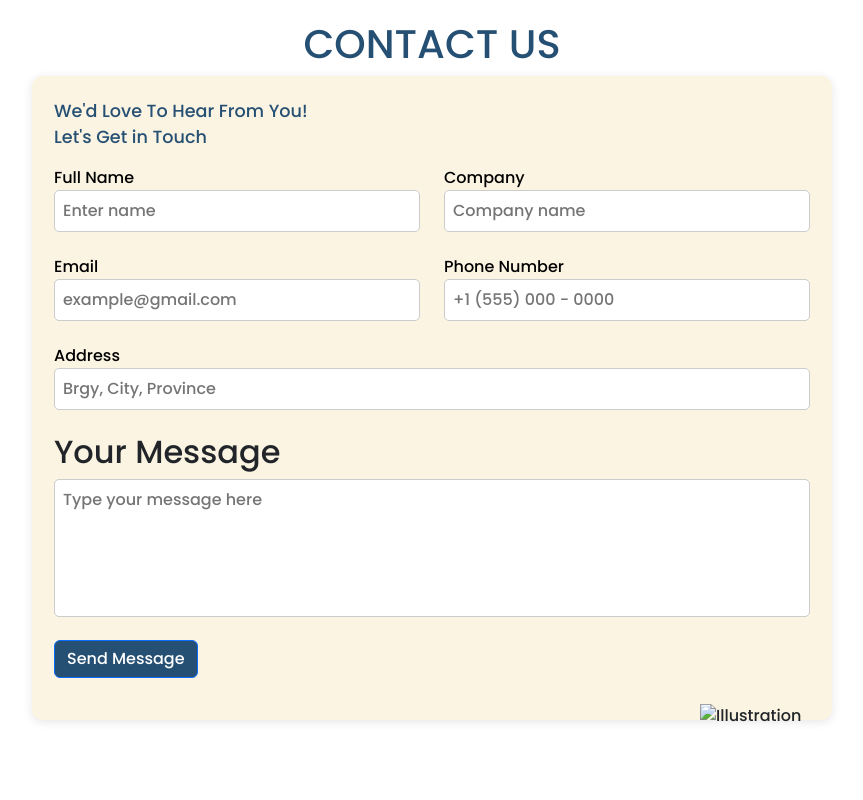
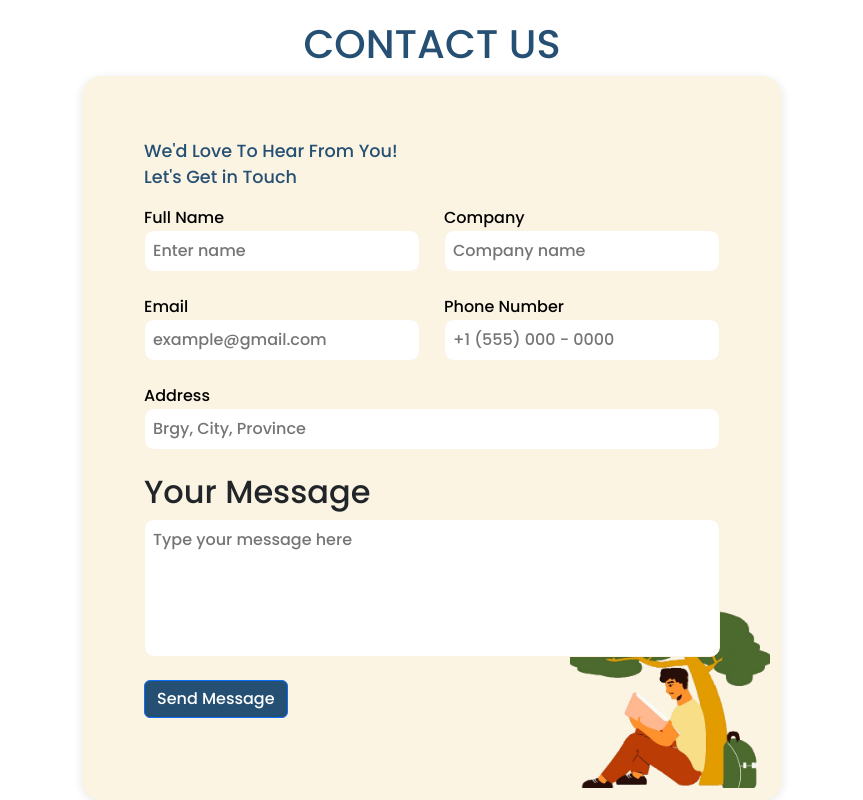
Before and after one commit to Hediphone/Book_Review_Platform, a Laravel app: page /contact in a window 1280 px wide. Shown: the whole page, without its empty margins (208-1071 px from the left). Run offline with Laravel 12, Linux system fonts and the light colour scheme.

Commit message:
Finished Code

```diff
--- a/public/css/contact.css
+++ b/public/css/contact.css
@@ -16,20 +16,20 @@ p {
 }
 
 .container {
-    max-width: 800px!important;
+    max-width: 700px!important;
     margin: 0 auto;
-    padding: 20px;
+    padding: 60px;
     border: 2px solid #FBF4E2;
     background-color: #FBF4E2;
     box-shadow: 0px 2px 10px rgba(0, 0, 0, 0.1);
-    border-radius: 10px;
+    border-radius: 20px;
     position: relative;
 }
 
 .contact-box {
     text-align: left;
     margin-bottom: 20px;
-    border-radius: 5px;
+    border-radius: 20px;
 }
 
 .contact-box p {
@@ -47,8 +47,8 @@ textarea {
     width: 100%;
     resize: none;
     padding: 8px;
-    border: 1px solid #ccc;
-    border-radius: 5px;
+    border: 1px solid #FBF4E2;
+    border-radius: 10px;
 }
 
 .message-form {
@@ -70,10 +70,16 @@ button:hover {
     background-color: #265073!important;
 }
 
+.form-fields {
+    position: relative;
+    z-index: 1;
+}
+
 .contact-image {
     position: absolute;
-    bottom: -10px;
+    bottom: 10px;
     right: 10px;
-    width: 120px;
+    width: 200px;
     height: auto;
+    z-index: 0;
 }
--- a/resources/views/contact.blade.php
+++ b/resources/views/contact.blade.php
@@ -15,7 +15,7 @@
     <div class="contact-box">
         <p>We'd Love To Hear From You! <br> Let's Get in Touch</p>
 
-        <form action="#" method="post">
+        <div class="form-fields">
             <div class="row mb-3">
                 <div class="col-md-6">
                     <label>Full Name</label>
@@ -45,9 +45,9 @@
                 <textarea name="message" placeholder="Type your message here" rows="5"></textarea>
             </div>
             <button type="submit" class="btn btn-primary">Send Message</button>
-        </form>
+        </div>
     </div>
-    <img src="" alt="Illustration" class="contact-image">
+    <img src="img/front.png" alt="Illustration" class="contact-image">
 </main>
 </body>
 </html>
```
Also changed, not shown: database/database.sqlite, public/img/front.png (added), public/img/reading.svg (deleted).
